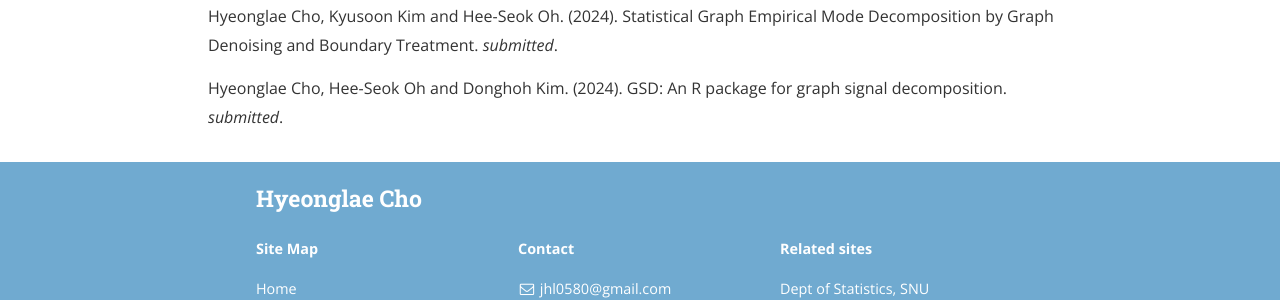
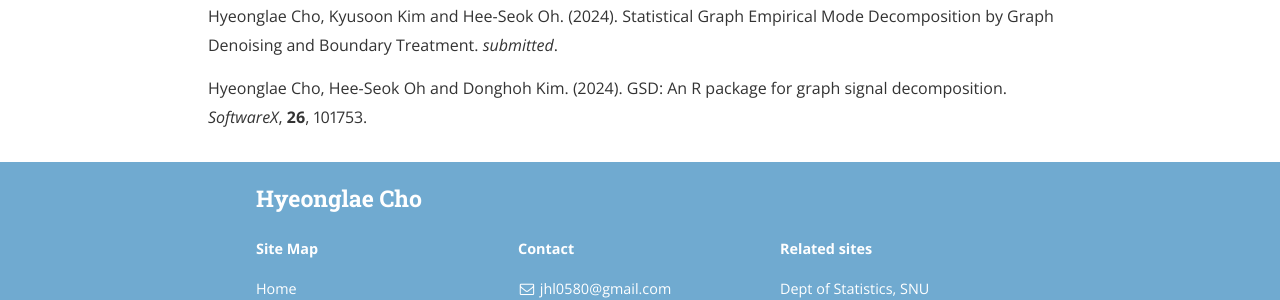
Before and after one commit to Hyeonglae-Cho/Hyeonglae-Cho.github.io, a Jekyll site: the page built from publications.md, in a window 1280 px wide. Shown: the part 280-580 px from the top of the page. Built offline with Jekyll 4.4.1, drawn with Linux system fonts in a browser that asks for light colours; nearby versions of some CDN libraries.

Commit message:
Update publications.md

```diff
--- a/publications.md
+++ b/publications.md
@@ -9,4 +9,4 @@ main_nav: true
 ## 2024
 Hyeonglae Cho, Kyusoon Kim and Hee-Seok Oh. (2024). Statistical Graph Empirical Mode Decomposition by Graph Denoising and Boundary Treatment. *submitted*.
 
-Hyeonglae Cho, Hee-Seok Oh and Donghoh Kim. (2024). GSD: An R package for graph signal decomposition. *submitted*.
+Hyeonglae Cho, Hee-Seok Oh and Donghoh Kim. (2024). GSD: An R package for graph signal decomposition. *SoftwareX*, **26**, 101753.
```
